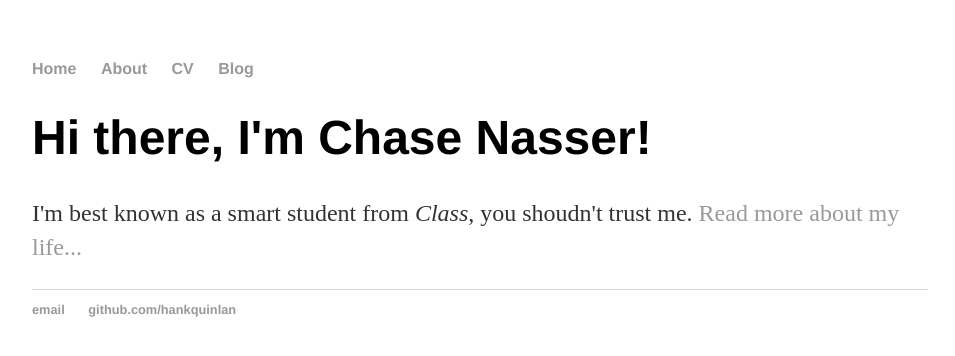
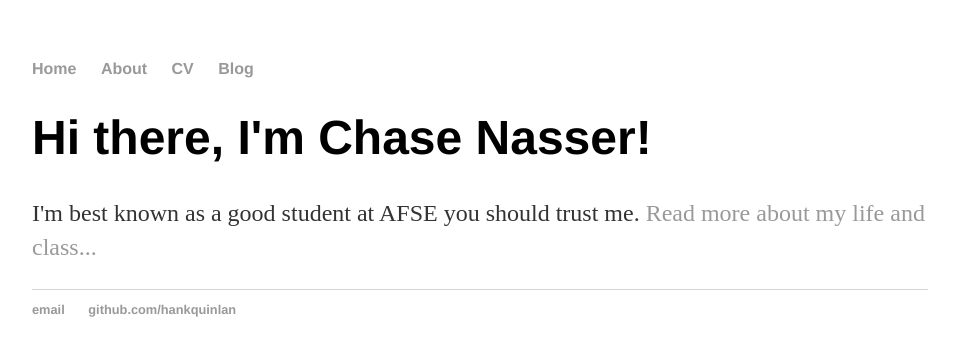
Before and after one commit to chasen8488/chasen8488.github.io, a Jekyll site: the page built from index.html, in a window 1280 px wide. Shown: the top 356 px of the page, without its empty margins (160-1115 px from the left). Built offline with Jekyll 4.4.1, drawn with Linux system fonts in a browser that asks for light colours.

Commit message:
Update index.html

```diff
--- a/index.html
+++ b/index.html
@@ -1,30 +1,8 @@
-<!DOCTYPE html>
-<html>
-	<head>
-		<title>Chase Nasser, Best Student</title>
-		<!-- link to main stylesheet -->
-		<link rel="stylesheet" type="text/css" href="/css/main.css">
-	</head>
-	<body>
-		<nav>
-    		<ul>
-        		<li><a href="/">Home</a></li>
-	        	<li><a href="/about">About</a></li>
-        		<li><a href="/cv">CV</a></li>
-			<li><a href="/blog">Blog</a></li>
-    		</ul>
-		</nav>
-		<div class="container">
-    		<div class="blurb">
-        		<h1>Hi there, I'm Chase Nasser!</h1>
-				<p>I'm best known as a smart student from <em>Class</em>, you shoudn't trust me. <a href="/about">Read more about my life...</a></p>
-    		</div><!-- /.blurb -->
-		</div><!-- /.container -->
-		<footer>
-    		<ul>
-        		<li><a href="mailto:chasen8488@afsenyc.org">email</a></li>
-        		<li><a href="https://github.com/chasen8488">github.com/hankquinlan</a></li>
-			</ul>
-		</footer>
-	</body>
-</html>
+---
+layout: default
+title: Chase Nasser, Best Student
+---
+<div class="blurb">
+	<h1>Hi there, I'm Chase Nasser!</h1>
+	<p>I'm best known as a good student at AFSE you should trust me. <a href="/about">Read more about my life and class...</a></p>
+</div><!-- /.blurb -->
```
